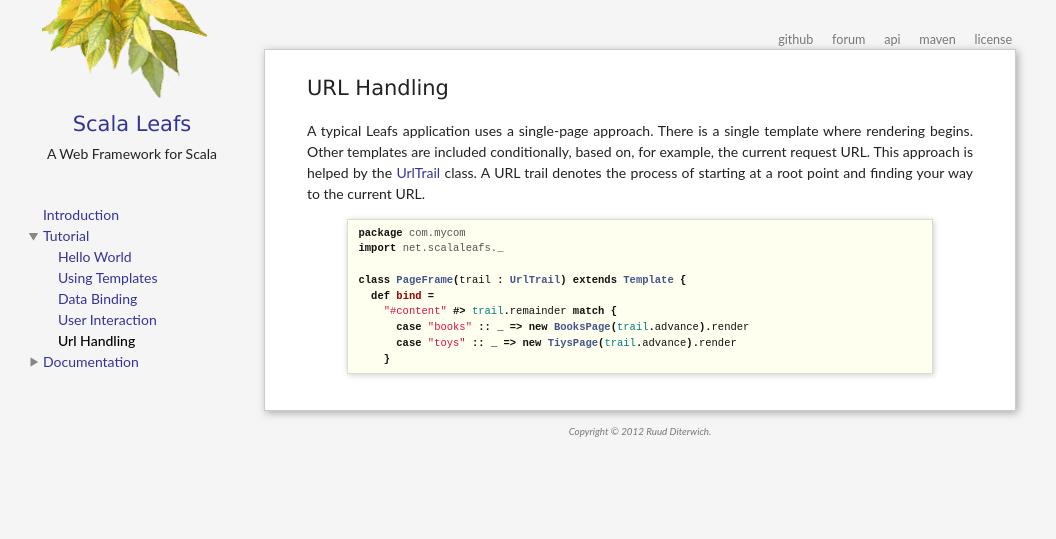
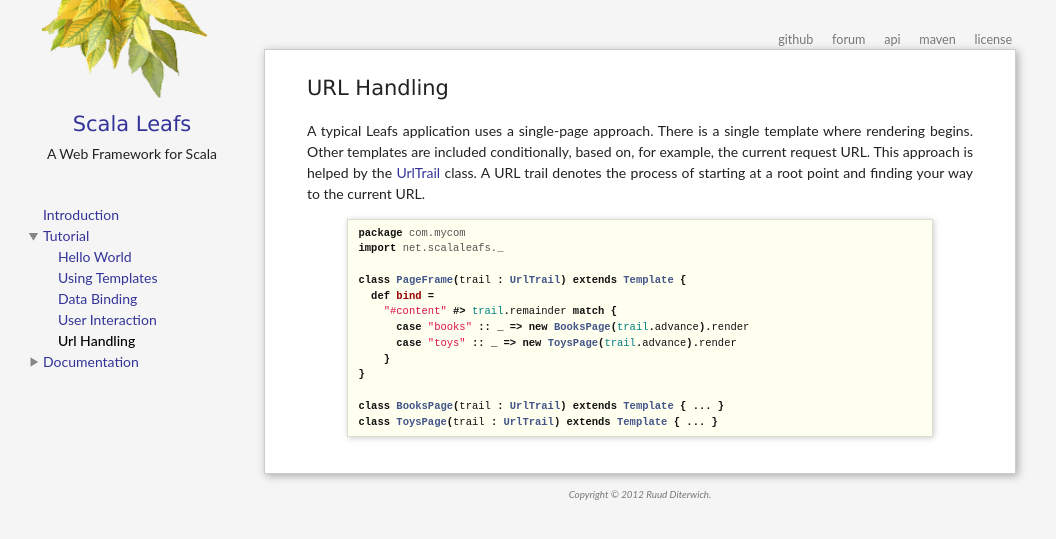
Before and after one commit to scalastuff/scalaleafs, a Jekyll site: the page built from url-handling.md, in a window 1280 px wide. Shown: the top 539 px of the page, without its empty margins (0-1056 px from the left). Built offline with Jekyll 4.4.1, drawn with Linux system fonts in a browser that asks for light colours.

Commit message:
Updated url-handling.md

```diff
--- a/url-handling.md
+++ b/url-handling.md
@@ -13,6 +13,10 @@
   def bind =
     "#content" #> trail.remainder match {
       case "books" :: _ => new BooksPage(trail.advance).render
-      case "toys" :: _ => new TiysPage(trail.advance).render
+      case "toys" :: _ => new ToysPage(trail.advance).render
     }
+}
+
+class BooksPage(trail : UrlTrail) extends Template { ... }
+class ToysPage(trail : UrlTrail) extends Template { ... }
 {% endhighlight %}
```
